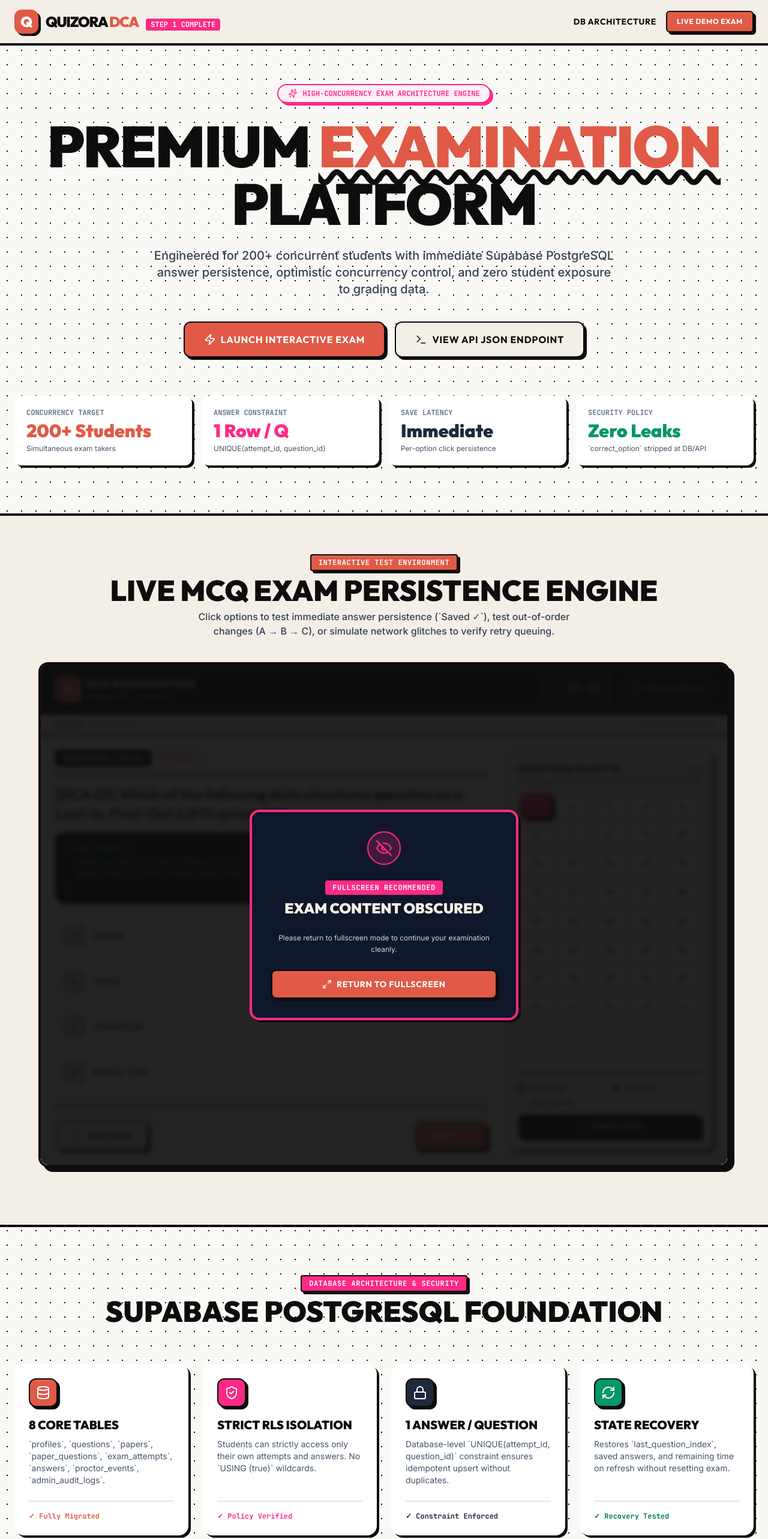
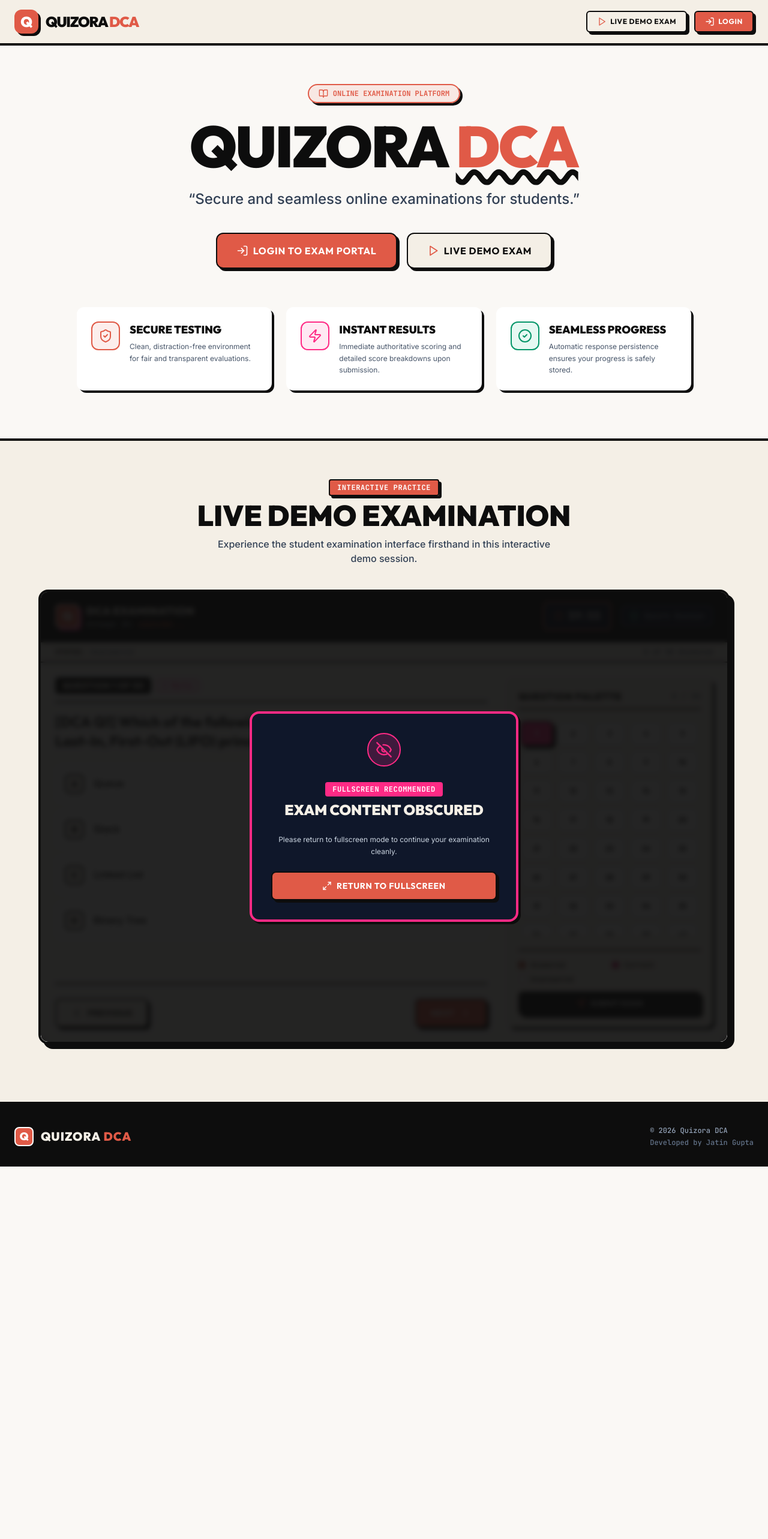
Before and after one commit to jatin009v/Quizora, a Next.js app: page / in a window 1280 px wide. Shown: the top 2566 px of the page at 60% size. After the commit the page ends 1945 px from the top, so only its background shows below. Built offline with nearby package versions, Linux system fonts and the light colour scheme.

Commit message:
feat: clean public homepage with login-first student design and minimal footer

```diff
--- a/app/page.tsx
+++ b/app/page.tsx
@@ -1,34 +1,43 @@
 'use client';
 
 import React, { useRef, useEffect } from 'react';
+import { useRouter } from 'next/navigation';
 import gsap from 'gsap';
-import { ScrollTrigger } from 'gsap/dist/ScrollTrigger';
 import { MagneticButton } from '@/components/ui/MagneticButton';
 import { ExamInterface } from '@/components/exam/ExamInterface';
 import {
+  LogIn,
+  Play,
   ShieldCheck,
-  Database,
-  Lock,
   Zap,
-  Layers,
-  Cpu,
   CheckCircle2,
-  Terminal,
-  Activity,
-  Award,
-  Sparkles,
-  RefreshCw,
+  BookOpen,
 } from 'lucide-react';
 import { ClientQuestion, ExamAttempt } from '@/types/database';
 
-// Sample 50-Question DCA Demo Dataset for immediate testing
+// Sample DCA Demo Dataset for live preview
 const generateSampleQuestions = (): ClientQuestion[] => {
   const topics = [
-    { text: 'Which of the following data structures operates on a Last-In, First-Out (LIFO) principle?', opts: ['Queue', 'Stack', 'Linked List', 'Binary Tree'], snippet: 'class Stack {\n  constructor() { this.items = []; }\n  push(item) { this.items.push(item); }\n}' },
-    { text: 'What is the worst-case time complexity of QuickSort algorithm?', opts: ['O(n log n)', 'O(n)', 'O(n²)', 'O(1)'], snippet: null },
-    { text: 'In SQL, which constraint is used to ensure all values in a column are unique and uniquely identify a row?', opts: ['FOREIGN KEY', 'PRIMARY KEY', 'CHECK', 'DEFAULT'], snippet: 'CREATE TABLE answers (\n  CONSTRAINT unique_attempt_question UNIQUE (attempt_id, question_id)\n);' },
-    { text: 'Which HTTP status code corresponds to "Unauthorized Access"?', opts: ['400 Bad Request', '401 Unauthorized', '403 Forbidden', '404 Not Found'], snippet: null },
-    { text: 'What does CSS specificity rule dictate when two conflicting styles apply to the same element?', opts: ['Inline > ID > Class > Element', 'Element > Class > ID > Inline', 'Order in file only', 'Alphabetical order'], snippet: null },
+    {
+      text: 'Which of the following data structures operates on a Last-In, First-Out (LIFO) principle?',
+      opts: ['Queue', 'Stack', 'Linked List', 'Binary Tree'],
+    },
+    {
+      text: 'What is the worst-case time complexity of QuickSort algorithm?',
+      opts: ['O(n log n)', 'O(n)', 'O(n²)', 'O(1)'],
+    },
+    {
+      text: 'In relational databases, which key uniquely identifies each record in a table?',
+      opts: ['Foreign Key', 'Primary Key', 'Candidate Key', 'Composite Key'],
+    },
+    {
+      text: 'Which HTTP status code corresponds to "Unauthorized Access"?',
+      opts: ['400 Bad Request', '401 Unauthorized', '403 Forbidden', '404 Not Found'],
+    },
+    {
+      text: 'What does CSS specificity rule dictate when two conflicting styles apply to an element?',
+      opts: ['Inline > ID > Class > Element', 'Element > Class > ID > Inline', 'Order in file only', 'Alphabetical order'],
+    },
   ];
 
   const questions: ClientQuestion[] = [];
@@ -44,7 +53,6 @@ const generateSampleQuestions = (): ClientQuestion[] => {
       option_c: base.opts[2],
       option_d: base.opts[3],
       marks: (i % 5) + 1,
-      code_snippet: base.snippet || undefined,
       created_at: new Date().toISOString(),
       updated_at: new Date().toISOString(),
     });
@@ -73,32 +81,16 @@ const demoAttempt: ExamAttempt = {
 };
 
 export default function Home() {
+  const router = useRouter();
   const heroRef = useRef<HTMLDivElement>(null);
-  const cardRef = useRef<HTMLDivElement>(null);
   const examSectionRef = useRef<HTMLDivElement>(null);
 
   useEffect(() => {
-    gsap.registerPlugin(ScrollTrigger);
-
     const ctx = gsap.context(() => {
-      // Hero entrance timeline
-      gsap.from('.hero-badge', { y: -30, opacity: 0, duration: 0.8, ease: 'back.out(1.7)' });
-      gsap.from('.hero-title', { y: 40, opacity: 0, duration: 1, delay: 0.2, ease: 'power3.out' });
-      gsap.from('.hero-sub', { y: 20, opacity: 0, duration: 0.8, delay: 0.4, ease: 'power2.out' });
-      gsap.from('.hero-cta', { scale: 0.9, opacity: 0, duration: 0.6, delay: 0.6, ease: 'power2.out' });
-
-      // Cards staggered animation
-      gsap.from('.arch-card', {
-        scrollTrigger: {
-          trigger: cardRef.current,
-          start: 'top 80%',
-        },
-        y: 50,
-        opacity: 0,
-        stagger: 0.15,
-        duration: 0.8,
-        ease: 'power3.out',
-      });
+      gsap.from('.hero-badge', { y: -20, opacity: 0, duration: 0.7, ease: 'power2.out' });
+      gsap.from('.hero-title', { y: 30, opacity: 0, duration: 0.8, delay: 0.15, ease: 'power3.out' });
+      gsap.from('.hero-sub', { y: 20, opacity: 0, duration: 0.7, delay: 0.3, ease: 'power2.out' });
+      gsap.from('.hero-cta', { scale: 0.95, opacity: 0, duration: 0.5, delay: 0.45, ease: 'power2.out' });
     });
 
     return () => ctx.revert();
@@ -108,9 +100,13 @@ export default function Home() {
     examSectionRef.current?.scrollIntoView({ behavior: 'smooth' });
   };
 
+  const handleNavigateLogin = () => {
+    router.push('/login');
+  };
+
   return (
-    <main className="min-h-screen">
-      {/* NAVBAR */}
+    <main className="min-h-screen bg-canvas text-brand-black flex flex-col justify-between">
+      {/* STICKY HEADER */}
       <nav className="w-full bg-warm-beige border-b-4 border-brand-black sticky top-0 z-50">
         <div className="max-w-7xl mx-auto px-6 py-4 flex items-center justify-between">
           <div className="flex items-center gap-3">
@@ -121,77 +117,82 @@ export default function Home() {
               <span className="font-display font-black text-2xl tracking-tighter uppercase text-brand-black">
                 QUIZORA <span className="text-burnt-orange">DCA</span>
               </span>
-              <span className="hidden md:inline-block ml-3 px-2 py-0.5 bg-vibrant-pink text-white rounded font-mono text-xs font-bold uppercase">
-                Step 1 Complete
-              </span>
             </div>
           </div>
 
-          <div className="flex items-center gap-4">
-            <a
-              href="#architecture"
-              className="font-display font-bold text-sm text-brand-black hover:text-burnt-orange uppercase tracking-wider hidden sm:block"
-            >
-              DB Architecture
-            </a>
-            <MagneticButton variant="primary" size="sm" onClick={scrollToExam}>
+          <div className="flex items-center gap-3">
+            <MagneticButton variant="outline" size="sm" onClick={scrollToExam}>
+              <Play className="w-4 h-4 mr-1.5 inline text-burnt-orange" />
               Live Demo Exam
+            </MagneticButton>
+            <MagneticButton variant="primary" size="sm" onClick={handleNavigateLogin}>
+              <LogIn className="w-4 h-4 mr-1.5 inline" />
+              Login
             </MagneticButton>
           </div>
         </div>
       </nav>
 
-      {/* HERO SECTION */}
-      <section ref={heroRef} className="max-w-7xl mx-auto px-6 pt-16 pb-20 text-center relative">
-        <div className="hero-badge inline-flex items-center gap-2 bg-vibrant-pink-light border-2 border-vibrant-pink px-4 py-1.5 rounded-full text-xs font-mono font-bold text-vibrant-pink uppercase mb-6 shadow-editorial-pink">
-          <Sparkles className="w-4 h-4 animate-spin" /> High-Concurrency Exam Architecture Engine
+      {/* HERO SECTION (LOGIN FIRST) */}
+      <section ref={heroRef} className="max-w-7xl mx-auto px-6 pt-16 pb-20 text-center relative flex-1">
+        <div className="hero-badge inline-flex items-center gap-2 bg-burnt-orange/10 border-2 border-burnt-orange px-4 py-1.5 rounded-full text-xs font-mono font-bold text-burnt-orange uppercase mb-6 shadow-editorial">
+          <BookOpen className="w-4 h-4" /> Online Examination Platform
         </div>
 
         <h1 className="hero-title font-display font-black text-5xl md:text-7xl lg:text-8xl tracking-tight uppercase text-brand-black leading-none mb-6">
-          PREMIUM <span className="text-burnt-orange underline decoration-brand-black decoration-wavy">EXAMINATION</span> PLATFORM
+          QUIZORA <span className="text-burnt-orange underline decoration-brand-black decoration-wavy">DCA</span>
         </h1>
 
-        <p className="hero-sub max-w-3xl mx-auto text-lg md:text-xl text-slate-700 font-sans font-medium mb-10 leading-relaxed">
-          Engineered for 200+ concurrent students with immediate Supabase PostgreSQL answer persistence, optimistic concurrency control, and zero student exposure to grading data.
+        <p className="hero-sub max-w-2xl mx-auto text-lg md:text-2xl text-slate-700 font-sans font-medium mb-10 leading-relaxed">
+          &ldquo;Secure and seamless online examinations for students.&rdquo;
         </p>
 
         <div className="hero-cta flex flex-wrap items-center justify-center gap-4">
-          <MagneticButton variant="primary" size="lg" onClick={scrollToExam}>
-            <Zap className="w-5 h-5 mr-2" /> Launch Interactive Exam
+          <MagneticButton variant="primary" size="lg" onClick={handleNavigateLogin}>
+            <LogIn className="w-5 h-5 mr-2" /> Login to Exam Portal
           </MagneticButton>
 
-          <MagneticButton
-            variant="outline"
-            size="lg"
-            onClick={() => {
-              window.open('/api/exam/attempt/a1b2c3d4-e5f6-7890-abcd-1234567890ab', '_blank');
-            }}
-          >
-            <Terminal className="w-5 h-5 mr-2 text-deep-blue" /> View API JSON Endpoint
+          <MagneticButton variant="outline" size="lg" onClick={scrollToExam}>
+            <Play className="w-5 h-5 mr-2 text-burnt-orange" /> Live Demo Exam
           </MagneticButton>
         </div>
 
-        {/* METRICS STRIP */}
-        <div className="mt-16 grid grid-cols-2 md:grid-cols-4 gap-4 text-left">
-          <div className="bg-white p-5 rounded-xl border-3 border-brand-black shadow-editorial">
-            <p className="font-mono text-xs font-bold text-slate-500 uppercase">Concurrency Target</p>
-            <p className="font-display font-black text-3xl text-burnt-orange mt-1">200+ Students</p>
-            <p className="text-xs text-slate-600 mt-1">Simultaneous exam takers</p>
+        {/* STUDENT FEATURES STRIP */}
+        <div className="mt-16 grid grid-cols-1 md:grid-cols-3 gap-6 text-left max-w-5xl mx-auto">
+          <div className="bg-white p-6 rounded-xl border-3 border-brand-black shadow-editorial flex items-start gap-4">
+            <div className="w-12 h-12 rounded-xl bg-burnt-orange/10 border-2 border-burnt-orange text-burnt-orange flex items-center justify-center shrink-0">
+              <ShieldCheck className="w-6 h-6" />
+            </div>
+            <div>
+              <h3 className="font-display font-black text-lg uppercase text-brand-black">Secure Testing</h3>
+              <p className="text-xs text-slate-600 mt-1 leading-relaxed">
+                Clean, distraction-free environment for fair and transparent evaluations.
+              </p>
+            </div>
           </div>
-          <div className="bg-white p-5 rounded-xl border-3 border-brand-black shadow-editorial">
-            <p className="font-mono text-xs font-bold text-slate-500 uppercase">Answer Constraint</p>
-            <p className="font-display font-black text-3xl text-vibrant-pink mt-1">1 Row / Q</p>
-            <p className="text-xs text-slate-600 mt-1">UNIQUE(attempt_id, question_id)</p>
+
+          <div className="bg-white p-6 rounded-xl border-3 border-brand-black shadow-editorial flex items-start gap-4">
+            <div className="w-12 h-12 rounded-xl bg-vibrant-pink/10 border-2 border-vibrant-pink text-vibrant-pink flex items-center justify-center shrink-0">
+              <Zap className="w-6 h-6" />
+            </div>
+            <div>
+              <h3 className="font-display font-black text-lg uppercase text-brand-black">Instant Results</h3>
+              <p className="text-xs text-slate-600 mt-1 leading-relaxed">
+                Immediate authoritative scoring and detailed score breakdowns upon submission.
+              </p>
+            </div>
           </div>
-          <div className="bg-white p-5 rounded-xl border-3 border-brand-black shadow-editorial">
-            <p className="font-mono text-xs font-bold text-slate-500 uppercase">Save Latency</p>
-            <p className="font-display font-black text-3xl text-deep-blue mt-1">Immediate</p>
-            <p className="text-xs text-slate-600 mt-1">Per-option click persistence</p>
-          </div>
-          <div className="bg-white p-5 rounded-xl border-3 border-brand-black shadow-editorial">
-            <p className="font-mono text-xs font-bold text-slate-500 uppercase">Security Policy</p>
-            <p className="font-display font-black text-3xl text-emerald-600 mt-1">Zero Leaks</p>
-            <p className="text-xs text-slate-600 mt-1">`correct_option` stripped at DB/API</p>
+
+          <div className="bg-white p-6 rounded-xl border-3 border-brand-black shadow-editorial flex items-start gap-4">
+            <div className="w-12 h-12 rounded-xl bg-emerald-500/10 border-2 border-emerald-600 text-emerald-600 flex items-center justify-center shrink-0">
+              <CheckCircle2 className="w-6 h-6" />
+            </div>
+            <div>
+              <h3 className="font-display font-black text-lg uppercase text-brand-black">Seamless Progress</h3>
+              <p className="text-xs text-slate-600 mt-1 leading-relaxed">
+                Automatic response persistence ensures your progress is safely stored.
+              </p>
+            </div>
           </div>
         </div>
       </section>
@@ -199,15 +200,15 @@ export default function Home() {
       {/* LIVE DEMO EXAM SECTION */}
       <section ref={examSectionRef} className="bg-warm-beige py-16 border-t-4 border-b-4 border-brand-black">
         <div className="max-w-7xl mx-auto px-6">
-          <div className="text-center mb-10">
+          <div className="text-center mb-10 space-y-3">
             <span className="bg-burnt-orange text-white px-3 py-1 rounded font-mono text-xs font-bold uppercase tracking-wider border-2 border-brand-black shadow-editorial">
-              Interactive Test Environment
+              Interactive Practice
             </span>
-            <h2 className="font-display font-black text-3xl md:text-5xl uppercase text-brand-black mt-3">
-              Live MCQ Exam Persistence Engine
+            <h2 className="font-display font-black text-3xl md:text-5xl uppercase text-brand-black">
+              Live Demo Examination
             </h2>
-            <p className="text-slate-700 max-w-2xl mx-auto mt-2 font-medium">
-              Click options to test immediate answer persistence (`Saved ✓`), test out-of-order changes (A → B → C), or simulate network glitches to verify retry queuing.
+            <p className="text-slate-700 max-w-xl mx-auto text-sm md:text-base font-medium">
+              Experience the student examination interface firsthand in this interactive demo session.
             </p>
           </div>
 
@@ -215,98 +216,21 @@ export default function Home() {
         </div>
       </section>
 
-      {/* DATABASE & SECURITY ARCHITECTURE SECTION */}
-      <section id="architecture" ref={cardRef} className="max-w-7xl mx-auto px-6 py-20">
-        <div className="text-center mb-16">
-          <span className="bg-vibrant-pink text-white px-3 py-1 rounded font-mono text-xs font-bold uppercase tracking-wider border-2 border-brand-black shadow-editorial">
-            Database Architecture & Security
-          </span>
-          <h2 className="font-display font-black text-4xl md:text-5xl uppercase text-brand-black mt-3">
-            Supabase PostgreSQL Foundation
-          </h2>
-        </div>
-
-        <div className="grid grid-cols-1 md:grid-cols-2 lg:grid-cols-4 gap-6">
-          {/* CARD 1: 8 SCHEMA TABLES */}
-          <div className="arch-card bg-white p-6 rounded-2xl border-3 border-brand-black shadow-editorial flex flex-col justify-between">
-            <div>
-              <div className="w-12 h-12 rounded-xl bg-burnt-orange text-white flex items-center justify-center mb-4 border-2 border-brand-black shadow-editorial">
-                <Database className="w-6 h-6" />
-              </div>
-              <h3 className="font-display font-black text-xl text-brand-black uppercase">8 Core Tables</h3>
-              <p className="text-sm text-slate-600 mt-2">
-                `profiles`, `questions`, `papers`, `paper_questions`, `exam_attempts`, `answers`, `proctor_events`, `admin_audit_logs`.
-              </p>
+      {/* SIMPLE MINIMAL FOOTER */}
+      <footer className="bg-brand-black text-white py-8 border-t-4 border-brand-black">
+        <div className="max-w-7xl mx-auto px-6 flex flex-col md:flex-row items-center justify-between gap-4 text-center md:text-left">
+          <div className="flex items-center gap-3">
+            <div className="w-8 h-8 bg-burnt-orange rounded-lg border-2 border-white flex items-center justify-center font-display font-black text-lg text-white">
+              Q
             </div>
-            <div className="mt-6 pt-4 border-t-2 border-slate-200 text-xs font-mono text-burnt-orange font-bold">
-              ✓ Fully Migrated
-            </div>
+            <span className="font-display font-black text-xl tracking-wider text-warm-beige uppercase">
+              QUIZORA <span className="text-burnt-orange">DCA</span>
+            </span>
           </div>
 
-          {/* CARD 2: RLS POLICIES */}
-          <div className="arch-card bg-white p-6 rounded-2xl border-3 border-brand-black shadow-editorial flex flex-col justify-between">
-            <div>
-              <div className="w-12 h-12 rounded-xl bg-vibrant-pink text-white flex items-center justify-center mb-4 border-2 border-brand-black shadow-editorial">
-                <ShieldCheck className="w-6 h-6" />
-              </div>
-              <h3 className="font-display font-black text-xl text-brand-black uppercase">Strict RLS Isolation</h3>
-              <p className="text-sm text-slate-600 mt-2">
-                Students can strictly access only their own attempts and answers. No `USING (true)` wildcards.
-              </p>
-            </div>
-            <div className="mt-6 pt-4 border-t-2 border-slate-200 text-xs font-mono text-vibrant-pink font-bold">
-              ✓ Policy Verified
-            </div>
-          </div>
-
-          {/* CARD 3: CONCURRENCY LOCK */}
-          <div className="arch-card bg-white p-6 rounded-2xl border-3 border-brand-black shadow-editorial flex flex-col justify-between">
-            <div>
-              <div className="w-12 h-12 rounded-xl bg-deep-blue text-white flex items-center justify-center mb-4 border-2 border-brand-black shadow-editorial">
-                <Lock className="w-6 h-6" />
-              </div>
-              <h3 className="font-display font-black text-xl text-brand-black uppercase">1 Answer / Question</h3>
-              <p className="text-sm text-slate-600 mt-2">
-                Database-level `UNIQUE(attempt_id, question_id)` constraint ensures idempotent upsert without duplicates.
-              </p>
-            </div>
-            <div className="mt-6 pt-4 border-t-2 border-slate-200 text-xs font-mono text-deep-blue font-bold">
-              ✓ Constraint Enforced
-            </div>
-          </div>
-
-          {/* CARD 4: RECOVERY ENGINE */}
-          <div className="arch-card bg-white p-6 rounded-2xl border-3 border-brand-black shadow-editorial flex flex-col justify-between">
-            <div>
-              <div className="w-12 h-12 rounded-xl bg-emerald-600 text-white flex items-center justify-center mb-4 border-2 border-brand-black shadow-editorial">
-                <RefreshCw className="w-6 h-6" />
-              </div>
-              <h3 className="font-display font-black text-xl text-brand-black uppercase">State Recovery</h3>
-              <p className="text-sm text-slate-600 mt-2">
-                Restores `last_question_index`, saved answers, and remaining time on refresh without resetting exam.
-              </p>
-            </div>
-            <div className="mt-6 pt-4 border-t-2 border-slate-200 text-xs font-mono text-emerald-700 font-bold">
-              ✓ Recovery Tested
-            </div>
-          </div>
-        </div>
-      </section>
-
-      {/* FOOTER */}
-      <footer className="bg-brand-black text-white border-t-4 border-brand-black py-12">
-        <div className="max-w-7xl mx-auto px-6 flex flex-col md:flex-row items-center justify-between gap-6">
-          <div>
-            <span className="font-display font-black text-2xl uppercase tracking-wider text-warm-beige">
-              QUIZORA <span className="text-burnt-orange">DCA</span>
-            </span>
-            <p className="text-xs text-slate-400 mt-1">
-              Production-Grade MCQ Examination Architecture • Step 1 Complete
-            </p>
-          </div>
-
-          <div className="text-xs font-mono text-slate-400">
-            Next.js App Router • Supabase PostgreSQL • TypeScript Strict
+          <div className="text-xs font-mono text-slate-400 space-y-1">
+            <p>&copy; 2026 Quizora DCA</p>
+            <p className="text-slate-500">Developed by Jatin Gupta</p>
           </div>
         </div>
       </footer>
```
